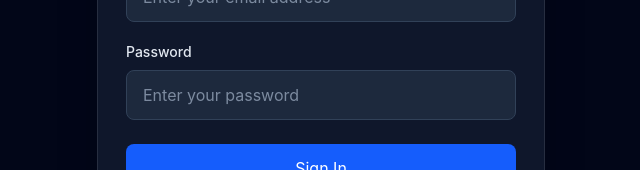
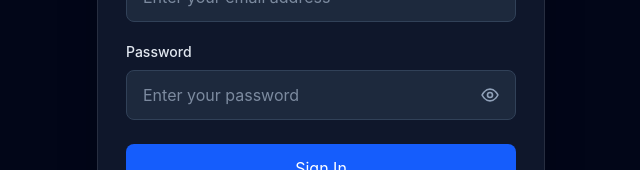
Before and after one commit to CHAITU9999S/examination-ai, a Next.js app in the folder frontend/: page /login in a window 1280 px wide. Shown: the part 350-520 px from the top of the page, without its empty margins (319-959 px from the left). Built offline with nearby package versions, Linux system fonts and the light colour scheme; no server answers.

Commit message:
Add password visibility toggle to login

```diff
--- a/frontend/src/app/login/page.tsx
+++ b/frontend/src/app/login/page.tsx
@@ -27,6 +27,7 @@ export default function LoginPage() {
 
   const [email, setEmail] = useState("");
   const [password, setPassword] = useState("");
+  const [showPassword, setShowPassword] = useState(false);
   const [error, setError] = useState("");
   const [loading, setLoading] = useState(false);
 
@@ -174,17 +175,62 @@ export default function LoginPage() {
               Password
             </label>
 
+            <div className="relative">
               <input
                 id="password"
                 name="password"
-              type="password"
+                type={showPassword ? "text" : "password"}
                 autoComplete="current-password"
                 required
                 value={password}
                 onChange={(event) => setPassword(event.target.value)}
                 placeholder="Enter your password"
-              className="w-full rounded-lg border border-slate-700 bg-slate-800 px-4 py-3 text-white outline-none transition placeholder:text-slate-500 focus:border-blue-500 focus:ring-2 focus:ring-blue-500/20"
+                className="w-full rounded-lg border border-slate-700 bg-slate-800 px-4 py-3 pr-12 text-white outline-none transition placeholder:text-slate-500 focus:border-blue-500 focus:ring-2 focus:ring-blue-500/20"
               />
+              <button
+                type="button"
+                onClick={() => setShowPassword((visible) => !visible)}
+                aria-label={showPassword ? "Hide password" : "Show password"}
+                aria-pressed={showPassword}
+                className="absolute inset-y-0 right-0 flex items-center px-4 text-slate-400 transition hover:text-white focus:outline-none focus:ring-2 focus:ring-inset focus:ring-blue-500"
+              >
+                {showPassword ? (
+                  <svg
+                    xmlns="http://www.w3.org/2000/svg"
+                    width="20"
+                    height="20"
+                    viewBox="0 0 24 24"
+                    fill="none"
+                    stroke="currentColor"
+                    strokeWidth="2"
+                    strokeLinecap="round"
+                    strokeLinejoin="round"
+                    aria-hidden="true"
+                  >
+                    <path d="M3 3l18 18" />
+                    <path d="M10.6 10.6a2 2 0 0 0 2.8 2.8" />
+                    <path d="M9.9 5.2A10.8 10.8 0 0 1 12 5c5 0 8.5 4.5 9.5 7-.4 1-1.2 2.2-2.3 3.3" />
+                    <path d="M6.2 6.2C3.9 7.7 2.8 10 2.5 12c1 2.5 4.5 7 9.5 7 1.3 0 2.5-.3 3.6-.8" />
+                  </svg>
+                ) : (
+                  <svg
+                    xmlns="http://www.w3.org/2000/svg"
+                    width="20"
+                    height="20"
+                    viewBox="0 0 24 24"
+                    fill="none"
+                    stroke="currentColor"
+                    strokeWidth="2"
+                    strokeLinecap="round"
+                    strokeLinejoin="round"
+                    aria-hidden="true"
+                  >
+                    <path d="M2.5 12s3.5-7 9.5-7 9.5 7 9.5 7-3.5 7-9.5 7-9.5-7-9.5-7z" />
+                    <circle cx="12" cy="12" r="3" />
+                  </svg>
+                )}
+              </button>
+            </div>
           </div>
 
           <button
```
Lines whose indentation alone changed are shown as unchanged.
